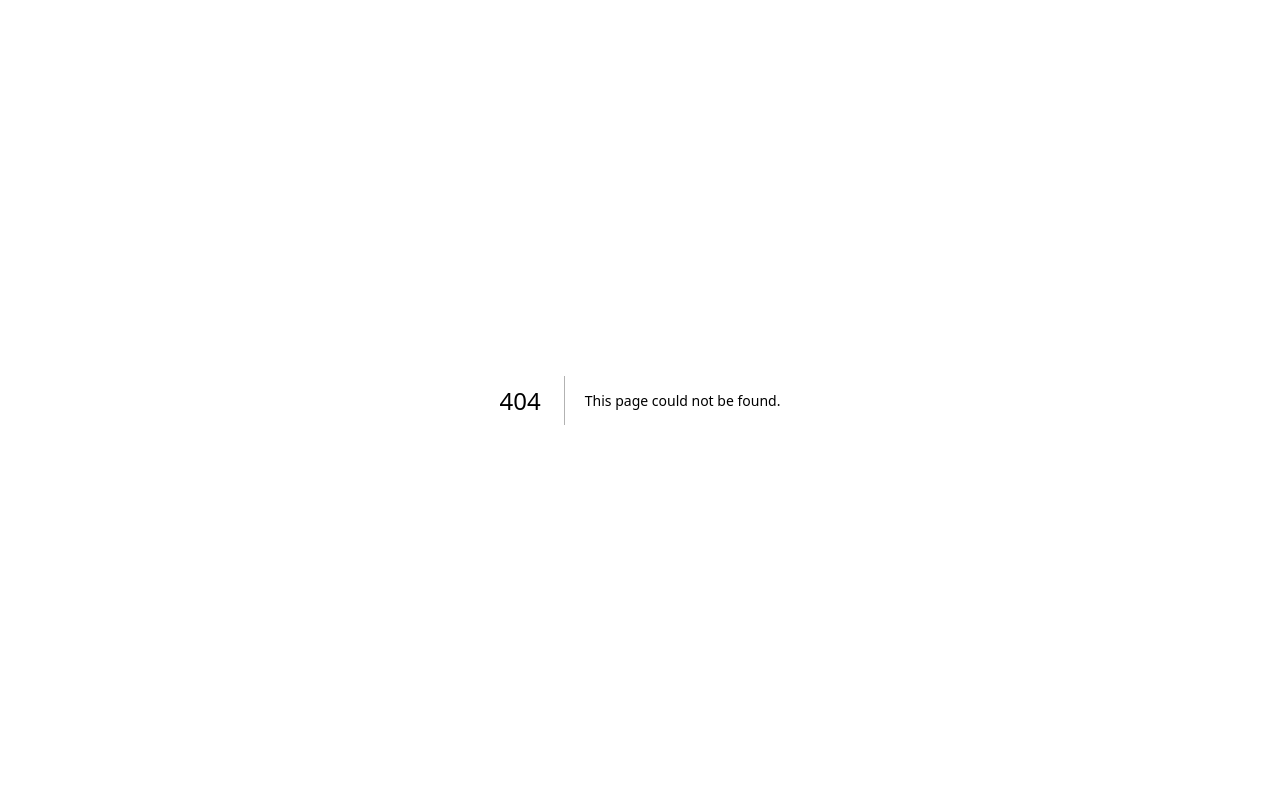
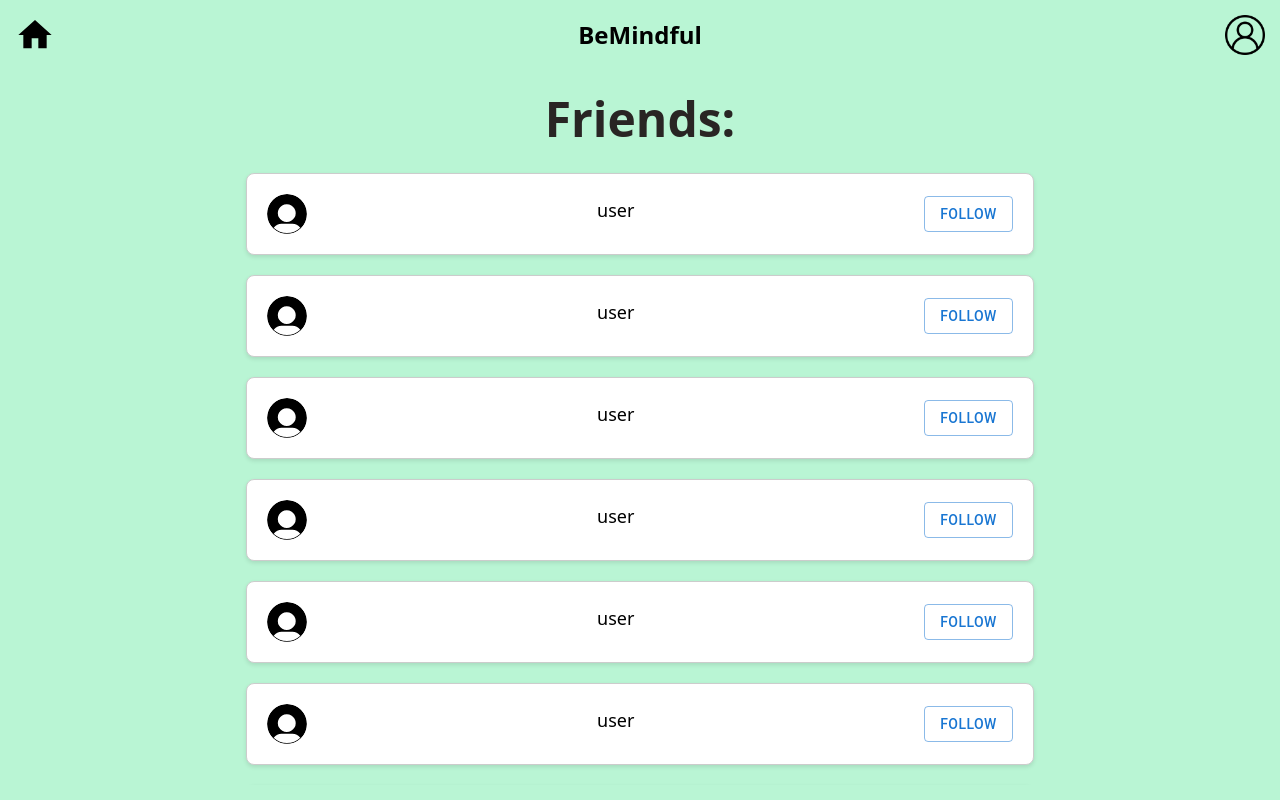
Before and after one commit to dyzhuu/BeMindful, a Next.js app: page /friends in a window 1280 px wide. Before the commit this address had no page. Built offline with nearby package versions, Linux system fonts and the light colour scheme.

Commit message:
friends page

```diff
--- /dev/null
+++ b/src/components/AddFriendCard.module.css
@@ -0,0 +1,6 @@
+.friendCard{
+  display: flex;
+  flex-direction: row;
+  align-items: center;
+  justify-content: space-between;
+}
--- /dev/null
+++ b/src/components/AddFriendCard.tsx
@@ -0,0 +1,18 @@
+import React from 'react';
+import { Button } from '@mui/material';
+import defaultpfp from '../../public/images/Default_pfp.svg'
+import Image from 'next/image';
+import styles from './AddFriendCard.module.css';
+
+const AddFriendCard = ({ addfriend }: any) => {
+  return (
+    <div className={`friend-card ${styles.friendCard}`}>
+      <Image src={addfriend.pfp || defaultpfp} alt="Profile Picture" className="w-10 h-10 rounded-full" />
+
+      <h2 className="w-10 ml-5 mr-5">{addfriend.name}</h2>
+      <Button variant='outlined' >Follow</Button>
+    </div>
+  );
+};
+
+export default AddFriendCard;
--- /dev/null
+++ b/src/pages/friends.module.css
@@ -0,0 +1,28 @@
+.main{
+  display: flex;
+  flex-direction: column;
+  align-items: center;
+  text-align: center;
+  background: "#dcf3e6";
+  height: 100vh;
+  width: 100vw;
+  overflow-y: hidden;
+  overflow-x: hidden;
+  padding: 15px;
+}
+
+.logo{
+  width: 10rem;
+}
+
+.bio{
+
+}
+
+.posts{
+  display: flex;
+  flex-direction: column;
+  align-items: center;
+  overflow-y: scroll;
+  width: 90%;
+}
--- /dev/null
+++ b/src/pages/friends.tsx
@@ -0,0 +1,68 @@
+import Image from 'next/image'
+import { Inter } from 'next/font/google'
+import Link from 'next/link'
+import { useRouter } from 'next/router'
+import styles from './friends.module.css';
+import {useState, useEffect} from 'react'
+import AddFriendCard from '@/components/AddFriendCard';
+import HomeIcon from '@mui/icons-material/Home';
+
+const inter = Inter({ subsets: ['latin'] })
+interface user {
+  id: number,
+  name: string,
+  pfp: string,
+  following: boolean,
+}
+
+export default function Home() {
+  const router = useRouter()
+  const [accounts, setAccounts] = useState<any[]>([{id: 0, name: '', pfp: '', following: false}])
+
+  useEffect(() => {
+
+    const accounts = [
+      { id: 1, name: "user", pfp: "", following: false},
+      { id: 2, name: "user", pfp: "", following: false},
+      { id: 3, name: "user", pfp: "", following: false},
+      { id: 4, name: "user", pfp: "", following: false},
+      { id: 5, name: "user", pfp: "", following: false},
+      { id: 6, name: "user", pfp: "", following: false},
+      { id: 7, name: "user", pfp: "", following: false},
+      { id: 8, name: "user", pfp: "", following: false},
+      { id: 9, name: "user", pfp: "", following: false},
+    ];
+    setAccounts(accounts);
+  }, [])
+
+  return (
+    <div className={styles.main}>
+      <div className='flex justify-between items-center w-full'>
+        <Link href="/home"> {/* Link to Friends page */}
+          <HomeIcon sx={{ fontSize: 40 }}/>
+        </Link>
+        <Link href="/home">
+          <h1 className="text-2xl font-bold text-foreground-rgb">BeMindful</h1>
+        </Link>
+        <Link href="/profile"> {/* Link to Profile page */}
+
+            <Image
+              src="/images/user.png"
+              alt="User Icon"
+              width={40}
+              height={30}
+            />
+
+        </Link>
+      </div>
+
+      <h1 className="text-5xl font-bold text-stone-800 mt-10 mb-5">Friends:</h1>
+
+      <div className={styles.posts}>
+        {accounts.map((account) => (
+          <AddFriendCard key={account.id} addfriend={account}/>
+        ))}
+      </div>
+    </div>
+  )
+}
```
